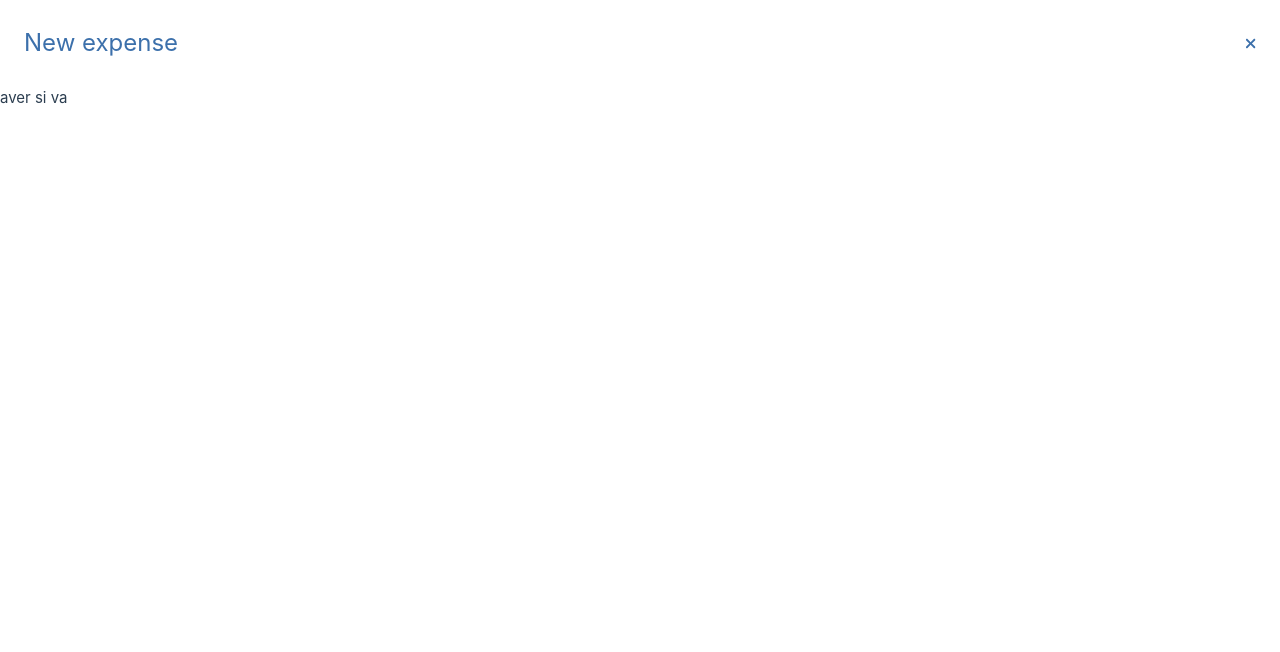
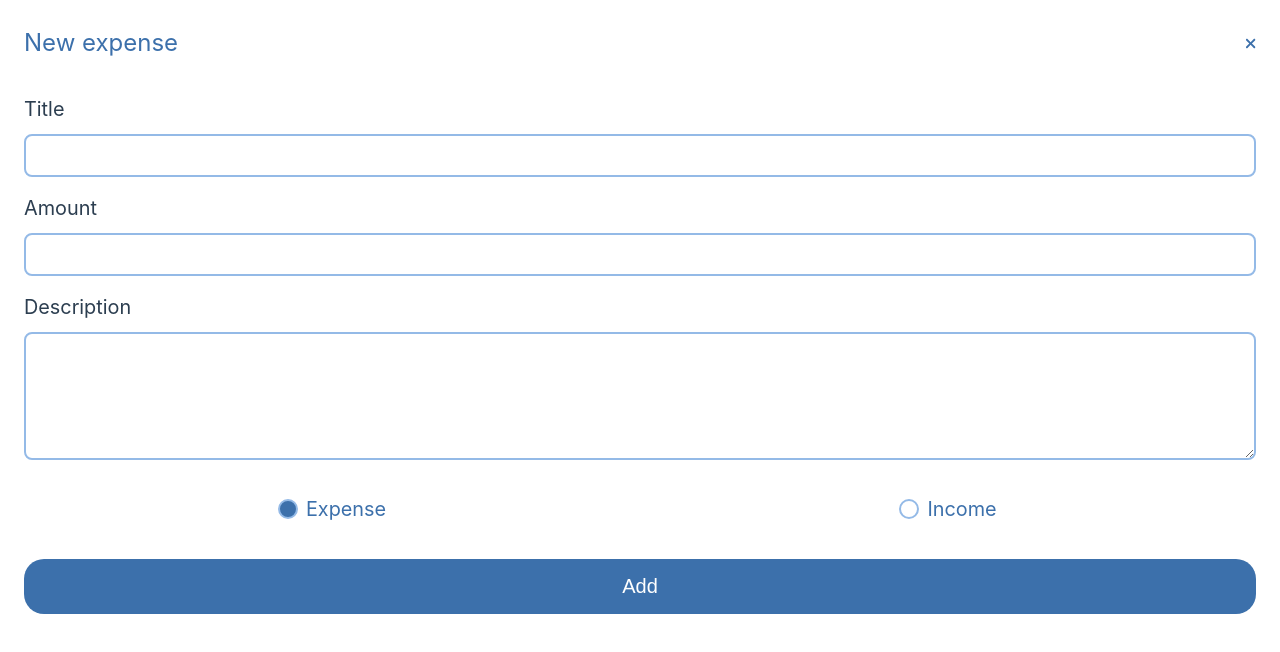
Before and after one commit to martinpercu/vue-expense-controller, a Vue app: page / in a window 1280 px wide. Both pictures are taken after a click on the button "Add expense". Shown: the top 652 px of the page. Built offline with nearby package versions, Linux system fonts and the light colour scheme.

Commit message:
the structure and flow for the form

```diff
--- a/src/assets/base.css
+++ b/src/assets/base.css
@@ -53,6 +53,10 @@
 * {
   --brand-blue: #3c70ab;
   --brand-green: #70ab3c;
+  --brand-red: #e45b5b;
+  --brand-blue-light: #94bae7;
+  --brand-green-light: #96c071;
+  --brand-red-light: #de7878;
 }
 
 *,
--- a/src/components/Action.vue
+++ b/src/components/Action.vue
@@ -3,13 +3,49 @@ import { ref } from "vue";
 import Modal from "./Modal.vue"
 
 const showModal = ref(false)
+
+const title = ref("");
+const amount = ref("");
+const description = ref("");
+const expenseType = ref("expense");
+
+const submit = () => {
+    showModal.value = !showModal.value;
+}
+
 </script>
 
 <template>
     <button @click="showModal = true">Add expense</button>
     <teleport to='#app'>
         <Modal v-show="showModal" @closeModal="showModal = false">
-            aver si va
+            <form @submit.prevent="submit">
+                <div class="field">
+                    <label>Title</label>
+                    <input type="text" v-model="title">
+                </div>
+                <div class="field">
+                    <label>Amount</label>
+                    <input type="number" v-model="amount">
+                </div>
+                <div class="field">
+                    <label>Description</label>
+                    <textarea row="3" v-model="description"></textarea>
+                </div>
+                <div class="field radioField">
+                    <label class="radio-label">
+                        <input type="radio" v-model="expenseType" value="expense">
+                        <span class="spanExpense">Expense</span>
+                    </label>
+                    <label class="radio-label">
+                        <input type="radio" v-model="expenseType" value="income">
+                        <span class="spanIncome">Income</span>
+                    </label>
+                </div>
+                <div class="action">
+                    <button>Add</button>
+                </div>
+            </form>
         </Modal>
     </teleport>
 </template>
@@ -40,8 +76,16 @@ form .action {
     display: flex;
     justify-content: space-between;
     flex-direction: column;
-  padding: 16px 24px;
+    padding: 8px 24px;
 }
+
+.radioField {
+    display: block;
+    display: flex;
+    flex-direction: row;
+    padding-bottom: 16px;
+}
+
 
 label {
     margin-bottom: 8px;
@@ -50,36 +94,45 @@ label {
 input,
 textarea {
     font-size: 1.24rem;
-  border: 2px solid var(--brand-blue);
+    border: 2px solid var(--brand-blue-light);
     border-radius: 8px;
     padding: 8px;
 }
+
+textarea {
+    height: 16vh;
+}
+
 
 input[type="number"] {
     text-align: right;
 }
 
 .radio-label {
-  display: flex;
-  align-items: center;
-  margin-top: 8px;
+    margin-top: 18px;
+    margin-bottom: 18px;
+    width: 50%;
+    text-align: center;
 }
 
 .radio-label span {
     margin-top: 4px;
     margin-left: 8px;
+    color: var(--brand-blue);
 }
 
 input[type="radio"] {
     appearance: none;
     width: 1.24rem;
     height: 1.24rem;
-  color: var(--brand-blue);
-  border: 2px solid var(--brand-blue);
     border-radius: 50%;
+    position: relative;
+    top: 3px;
 }
 
 input[type="radio"]:checked {
     background-color: var(--brand-blue);
 }
+
+
 </style>
```
Also changed, not shown: src/components/Modal.vue (indentation only), 1 other file (tests, documents, lock files or other folders). Lines whose indentation alone changed are shown as unchanged.
